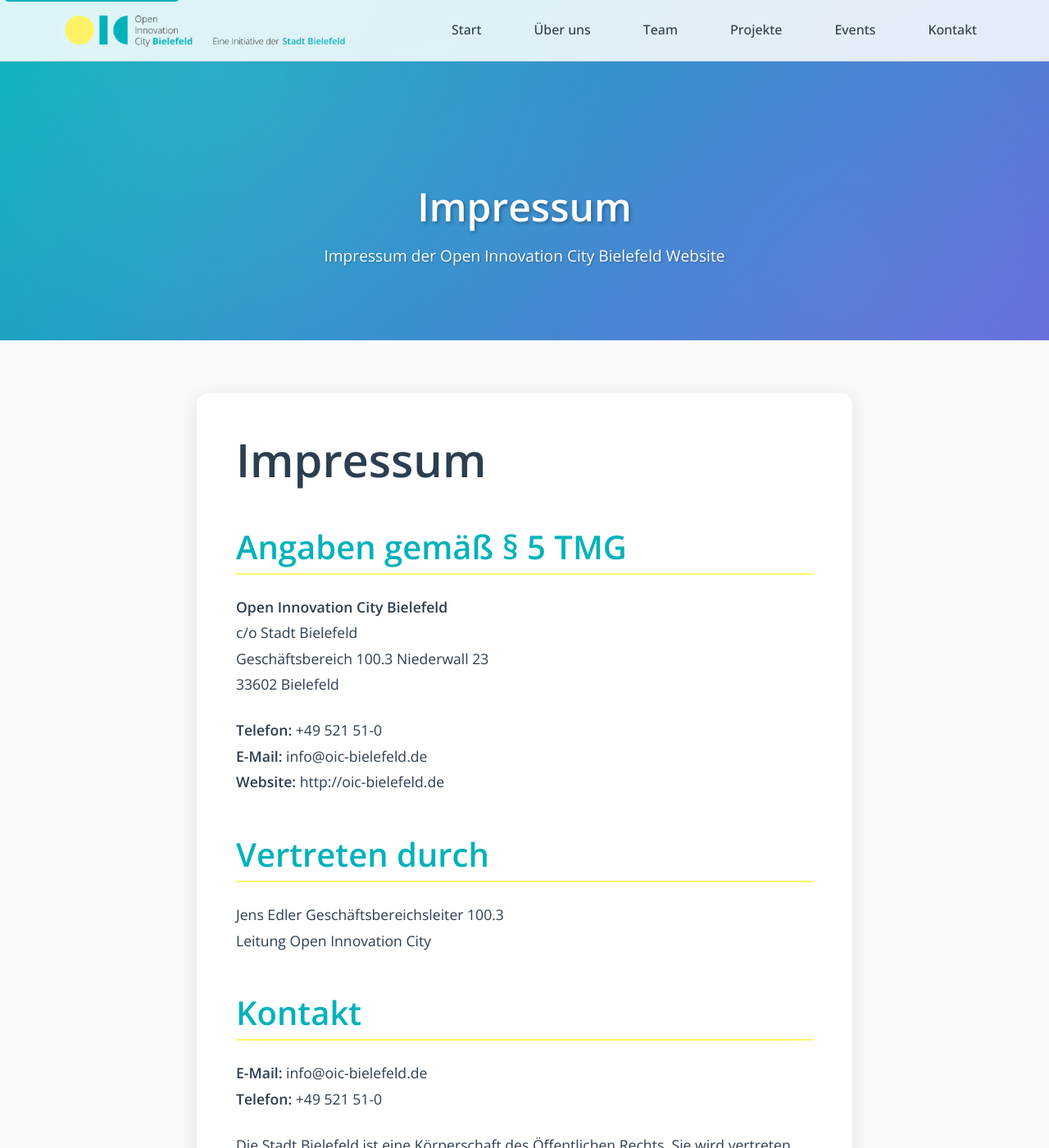
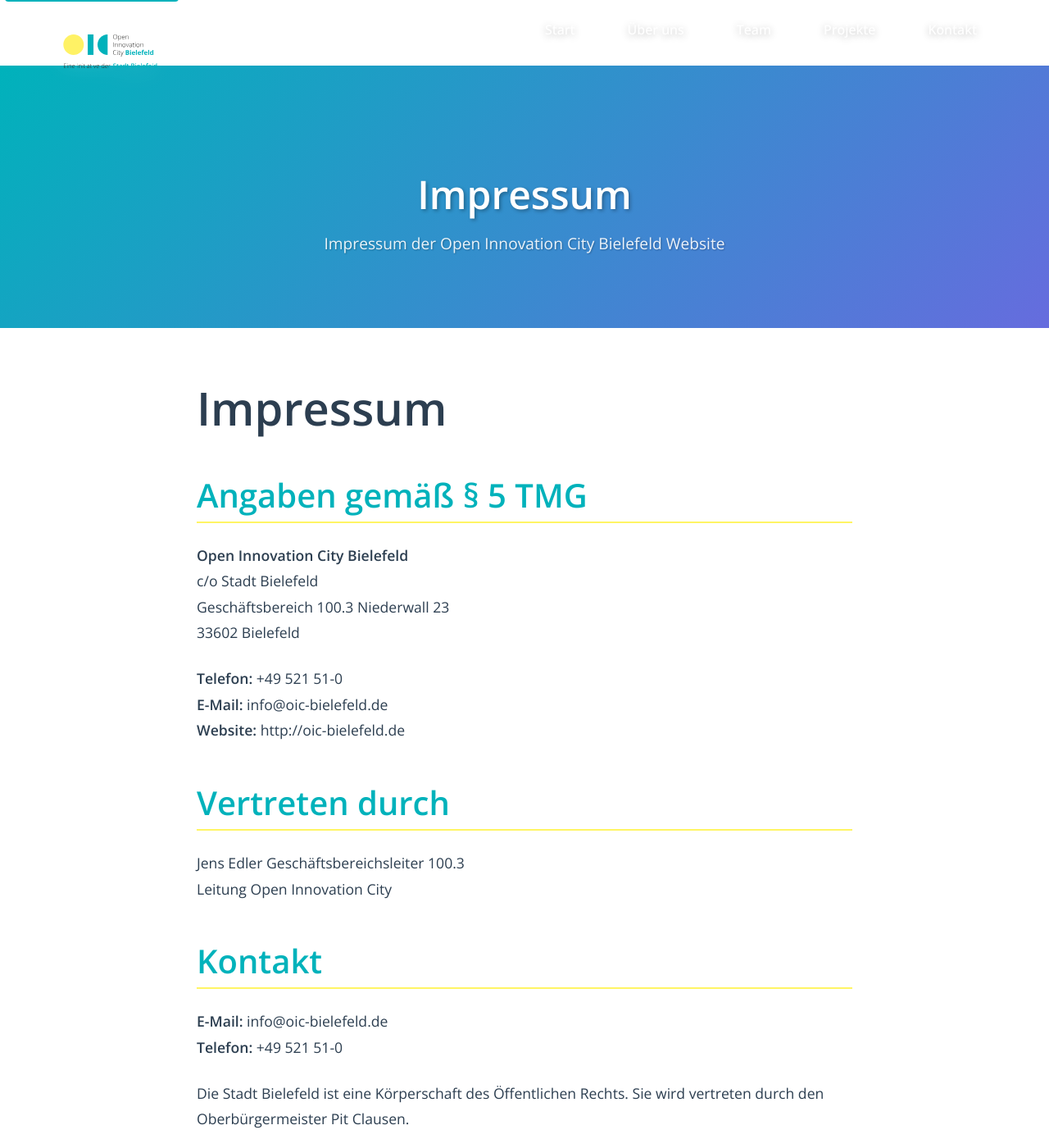
Before and after one commit to Open-Innovation-City/oic-bielefeld-website, a Jekyll site: the page built from impressum.md, in a window 1280 px wide and 1400 px high. Shown: the whole window at 82% size. Built offline with Jekyll 4.4.1, drawn with Linux system fonts in a browser that asks for light colours.

Commit message:
Reparaturversuch Navigation

```diff
--- a/_layouts/default.html
+++ b/_layouts/default.html
@@ -5,48 +5,6 @@
 <body>
     <!-- Skip to main content link for accessibility -->
     <a href="#main" class="skip-link">Zum Hauptinhalt springen</a>
-
-    <!-- Adaptive Navigation (gleich wie auf Startseite) -->
-    <nav class="navbar" id="navbar">
-        <div class="nav-container">
-            <div class="logo">
-                <a href="{{ site.baseurl }}/" style="display: flex; align-items: center; text-decoration: none;">
-                    <!-- Dark version logo (for dark backgrounds) -->
-                    <img src="{{ '/assets/images/logo-light.png' | relative_url }}"
-                         alt="{{ site.title }} Logo Light"
-                         class="logo-dark"
-                         onerror="handleLogoError(this)">
-                    <!-- Light version logo (for light backgrounds) -->
-                    <img src="{{ '/assets/images/logo-dark.png' | relative_url }}"
-                         alt="{{ site.title }} Logo Dark"
-                         class="logo-light"
-                         onerror="handleLogoError(this)">
-
-                    <!-- Fallback falls beide Logos nicht laden -->
-                    <div class="logo-fallback" id="logoFallback">
-                        <div class="logo-circle"></div>
-                        <div class="logo-rect"></div>
-                        <div class="logo-shape"></div>
-                        <div class="logo-text">
-                            <div>Open Innovation City</div>
-                            <div>Bielefeld</div>
-                        </div>
-                    </div>
-                </a>
-            </div>
-
-            <ul class="nav-links" id="navLinks">
-                <li><a href="{{ site.baseurl }}/">Start</a></li>
-                <li><a href="{{ site.baseurl }}/#about">Über uns</a></li>
-                <li><a href="{{ site.baseurl }}/#team">Team</a></li>
-                <li><a href="{{ site.baseurl }}/#projects">Projekte</a></li>
-                <li><a href="{{ site.baseurl }}/#events">Events</a></li>
-                <li><a href="{{ site.baseurl }}/#contact">Kontakt</a></li>
-            </ul>
-
-            <button class="mobile-menu-btn" id="mobileMenuBtn" aria-label="Menü öffnen">☰</button>
-        </div>
-    </nav>
 
     <!-- Main Content -->
     <main id="main" role="main">
--- a/_layouts/page.html
+++ b/_layouts/page.html
@@ -1,6 +1,37 @@
 ---
 layout: default
 ---
+
+<!-- Navigation (gleich wie auf Startseite) -->
+<nav class="navbar" id="navbar">
+    <div class="nav-container">
+        <div class="logo">
+            <a href="{{ site.baseurl }}/">
+                <img src="{{ '/assets/images/logo.svg' | relative_url }}" alt="{{ site.title }}" class="logo-img">
+                <!-- Fallback logo if image doesn't load -->
+                <div class="logo-fallback" style="display: none;">
+                    <div class="logo-circle"></div>
+                    <div class="logo-rect"></div>
+                    <div class="logo-shape"></div>
+                    <div class="logo-text">
+                        <div>Open Innovation City</div>
+                        <div>Bielefeld</div>
+                    </div>
+                </div>
+            </a>
+        </div>
+
+        <ul class="nav-links">
+            <li><a href="{{ site.baseurl }}/">Start</a></li>
+            <li><a href="{{ site.baseurl }}/#about">Über uns</a></li>
+            <li><a href="{{ site.baseurl }}/#team">Team</a></li>
+            <li><a href="{{ site.baseurl }}/#projects">Projekte</a></li>
+            <li><a href="{{ site.baseurl }}/#contact">Kontakt</a></li>
+        </ul>
+
+        <button class="mobile-menu-btn">☰</button>
+    </div>
+</nav>
 
 <!-- Page Header -->
 <header class="page-header">
@@ -27,61 +58,31 @@ layout: default
     background: linear-gradient(135deg, var(--primary-turquoise) 0%, var(--secondary-blue) 100%);
     color: white;
     padding: 8rem 0 4rem;
-    margin-top: 0; /* Entfernt den Abstand */
-    padding-top: calc(8rem + 95px); /* Fügt den Navbar-Platz zum Padding hinzu */
+    margin-top: 80px; /* Account for fixed navbar */
     text-align: center;
-    position: relative;
-    overflow: hidden;
-}
-
-/* Subtle background pattern für page header */
-.page-header::before {
-    content: '';
-    position: absolute;
-    top: 0;
-    left: 0;
-    right: 0;
-    bottom: 0;
-    background:
-        radial-gradient(circle at 20% 20%, rgba(255, 255, 255, 0.1) 0%, transparent 50%),
-        radial-gradient(circle at 80% 80%, rgba(255, 255, 255, 0.05) 0%, transparent 50%);
-    z-index: 1;
-}
-
-.page-header .container {
-    position: relative;
-    z-index: 2;
 }
 
 .page-header h1 {
     font-size: 3rem;
     margin-bottom: 1rem;
     text-shadow: 2px 2px 4px rgba(0,0,0,0.3);
-    animation: fadeInUp 0.8s ease-out;
 }
 
 .page-description {
     font-size: 1.2rem;
     opacity: 0.9;
     text-shadow: 1px 1px 2px rgba(0,0,0,0.3);
-    animation: fadeInUp 0.8s ease-out 0.2s both;
 }
 
 .page-content {
     padding: 4rem 0;
     min-height: 60vh;
-    background: var(--bg-light);
 }
 
 .content-wrapper {
     max-width: 800px;
     margin: 0 auto;
     line-height: 1.8;
-    background: white;
-    padding: 3rem;
-    border-radius: 15px;
-    box-shadow: var(--shadow-light);
-    animation: fadeInUp 0.8s ease-out 0.4s both;
 }
 
 .content-wrapper h2 {
@@ -117,12 +118,11 @@ layout: default
     color: var(--primary-turquoise);
     text-decoration: none;
     border-bottom: 1px solid transparent;
-    transition: all 0.3s ease;
+    transition: border-color 0.3s ease;
 }
 
 .content-wrapper a:hover {
     border-bottom-color: var(--primary-turquoise);
-    color: var(--secondary-blue);
 }
 
 .content-wrapper strong {
@@ -138,76 +138,10 @@ layout: default
     border-radius: 2px;
 }
 
-/* Blockquotes */
-.content-wrapper blockquote {
-    border-left: 4px solid var(--primary-turquoise);
-    margin: 2rem 0;
-    padding: 1rem 1.5rem;
-    background: rgba(0, 178, 187, 0.05);
-    border-radius: 0 10px 10px 0;
-    font-style: italic;
-}
-
-.content-wrapper blockquote p {
-    margin-bottom: 0.5rem;
-}
-
-/* Tables */
-.content-wrapper table {
-    width: 100%;
-    border-collapse: collapse;
-    margin: 2rem 0;
-    box-shadow: var(--shadow-light);
-    border-radius: 10px;
-    overflow: hidden;
-}
-
-.content-wrapper th {
-    background: var(--primary-turquoise);
-    color: white;
-    padding: 1rem;
-    text-align: left;
-    font-weight: 600;
-}
-
-.content-wrapper td {
-    padding: 1rem;
-    border-bottom: 1px solid #eee;
-}
-
-.content-wrapper tr:hover {
-    background: rgba(0, 178, 187, 0.05);
-}
-
-/* Code blocks */
-.content-wrapper code {
-    background: rgba(0, 178, 187, 0.1);
-    padding: 0.2rem 0.4rem;
-    border-radius: 4px;
-    font-family: 'Courier New', monospace;
-    font-size: 0.9rem;
-}
-
-.content-wrapper pre {
-    background: var(--text-dark);
-    color: white;
-    padding: 1.5rem;
-    border-radius: 10px;
-    overflow-x: auto;
-    margin: 2rem 0;
-}
-
-.content-wrapper pre code {
-    background: none;
-    padding: 0;
-    color: white;
-}
-
 /* Responsive */
 @media (max-width: 768px) {
     .page-header {
         padding: 6rem 0 3rem;
-        padding-top: calc(6rem + 85px); /* Angepasst für Mobile */
     }
 
     .page-header h1 {
@@ -219,39 +153,34 @@ layout: default
     }
 
     .content-wrapper {
-        padding: 2rem;
-        margin: 0 1rem;
-        border-radius: 10px;
-    }
-
-    .content-wrapper ul, .content-wrapper ol {
-        margin-left: 1.5rem;
-    }
-}
-
-@media (max-width: 480px) {
-    .page-header h1 {
-        font-size: 2rem;
-    }
-
-    .content-wrapper {
-        padding: 1.5rem;
-    }
-
-    .content-wrapper h2 {
-        margin-top: 2rem;
-    }
-}
-
-/* Animation keyframes */
-@keyframes fadeInUp {
-    from {
-        opacity: 0;
-        transform: translateY(30px);
-    }
-    to {
-        opacity: 1;
-        transform: translateY(0);
+        padding: 0 1rem;
     }
 }
 </style>
+
+<script>
+// Logo fallback script
+document.addEventListener('DOMContentLoaded', function() {
+    const logoImg = document.querySelector('.logo-img');
+    const logoFallback = document.querySelector('.logo-fallback');
+
+    if (logoImg) {
+        logoImg.addEventListener('error', function() {
+            this.style.display = 'none';
+            if (logoFallback) {
+                logoFallback.style.display = 'flex';
+            }
+        });
+    }
+});
+
+// Navbar scroll effect (same as main page)
+window.addEventListener('scroll', function() {
+    const navbar = document.getElementById('navbar');
+    if (window.pageYOffset > 50) {
+        navbar.classList.add('scrolled');
+    } else {
+        navbar.classList.remove('scrolled');
+    }
+});
+</script>
--- a/assets/js/main.js
+++ b/assets/js/main.js
@@ -38,7 +38,7 @@
         }
 
         setupBackgroundDetection() {
-            const sections = document.querySelectorAll('section, .hero');
+            const sections = document.querySelectorAll('section');
             const options = {
                 root: null,
                 rootMargin: '-10% 0% -80% 0%',
@@ -58,16 +58,12 @@
 
         detectSectionTheme(section) {
             const sectionId = section.id;
-            const classList = section.classList;
             const computedStyle = window.getComputedStyle(section);
             const backgroundColor = computedStyle.backgroundColor;
 
             let isLight = false;
 
-            // Check for hero section first
-            if (classList.contains('hero') || sectionId === 'hero') {
-                isLight = false; // Hero is always dark
-            } else if (backgroundColor && backgroundColor !== 'rgba(0, 0, 0, 0)') {
+            if (backgroundColor && backgroundColor !== 'rgba(0, 0, 0, 0)') {
                 isLight = this.isLightColor(backgroundColor);
             } else {
                 // Fallback: check section classes or data attributes
@@ -172,20 +168,6 @@
      * Initialize Adaptive Navigation
      */
     function initAdaptiveNavigation() {
-        // Set correct initial theme based on page
-        const navbar = document.getElementById('navbar');
-        const heroSection = document.getElementById('hero');
-
-        if (heroSection) {
-            // Startseite: Dark theme für Hero
-            navbar.classList.remove('light-theme');
-            navbar.classList.add('dark-theme');
-        } else {
-            // Unterseiten: Light theme als Standard
-            navbar.classList.remove('dark-theme');
-            navbar.classList.add('light-theme');
-        }
-
         new AdaptiveNavigation();
     }
 
```
Also changed, not shown: other parts of _layouts/default.html (+0 -51 lines).
